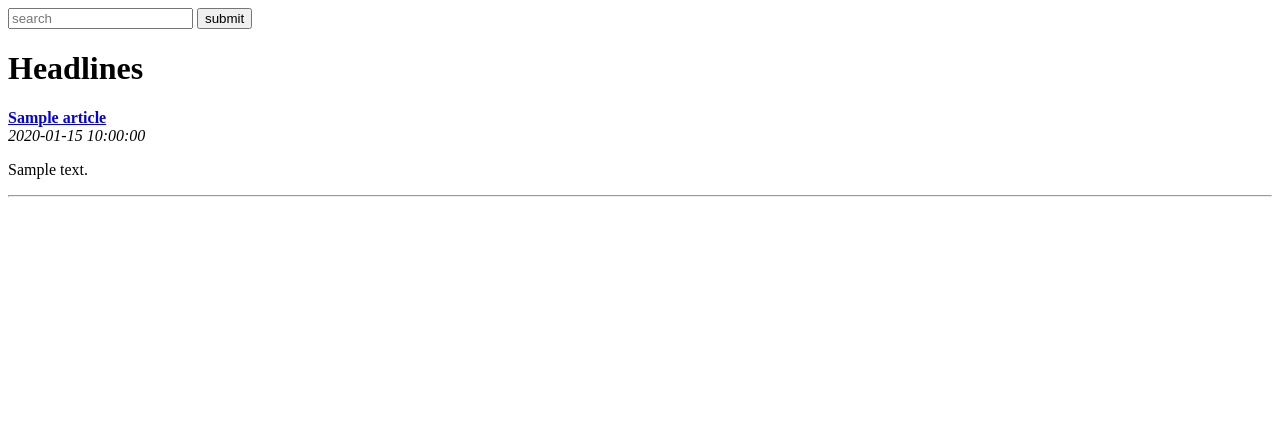
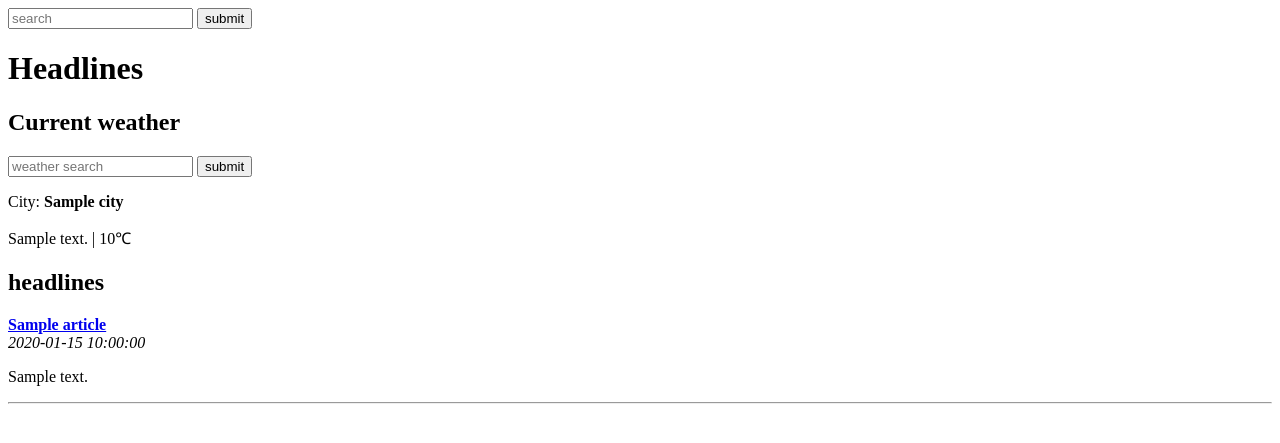
Before and after one commit to goodluckchile001/Headlines, a Flask app: template templates/home.html in a window 1280 px wide. Shown: the top 443 px of the page. Run offline with Flask 3, Linux system fonts and the light colour scheme; the template is opened without the code that fills it: most values are stand-ins (such as "Sample title", 1, 10 or a date in 2020).

Commit message:
seperation of concerns

```diff
--- a/main.py
+++ b/main.py
@@ -1,27 +1,59 @@
+
+
 from flask import Flask
 import feedparser
+import json
+import urllib.parse
+import urllib.request
 from flask import render_template
 from flask import request
 
 
 
 app = Flask(__name__)
+DEFAULTS = {
+    'publication':'bbc',
+    'city':'Lagos'
+}
 RSS_FEED ={'bbc': 'http://feeds.bbci.co.uk/news/rss.xml',
            'cnn':'http://rss.cnn.com/rss/edition.rss',
            'fox':'http://feeds.foxnews.com/foxnews/latest',
-           'iol':'http://www.iol.co.za/cmlink/i.640'}
+           'iol':'http://www.iol.co.za/cmlink/1.640'}
+
 
 
 @app.route("/")
-def get_news():
-    query = request.args.get("publication")
+def home():
+    publication = request.args.get("publication")
+    if not publication:
+        publication = DEFAULTS["publication"]
+    articles = get_news(publication)
+    city = request.args.get("city")
+    if not city:
+        city = DEFAULTS['city']
+    weather = get_weather(city)
+    return render_template("home.html",articles=articles,weather=weather)
+def get_news(query):
     if not query or query.lower() not in RSS_FEED:
-        publication = "bbc"
+        publication = DEFAULTS["publication"]
     else:
         publication = query.lower()
     feed = feedparser.parse(RSS_FEED[publication])
-    return render_template("home.html",
-                           articles = feed['entries'])
 
+    return feed["entries"]
+def get_weather(query):
+    api_url = "https://api.openweathermap.org/data/2.5/weather?q={}&appid=907ca5c7ebf96a13e435f2ce904ecef3"
+    query = urllib.parse.quote(query)
+    url = api_url.format(query)
+    data = urllib.request.urlopen(url).read()
+    parsed = json.loads(data)
+    weather = None
+    if parsed.get("weather"):
+        weather = {
+            "description" : parsed["weather"][0]["description"],
+            "temperature": parsed["main"]["temp"],
+            "city":parsed['name']
+        }
+    return weather
 if __name__ == "__main__":
     app.run()
--- a/templates/home.html
+++ b/templates/home.html
@@ -7,13 +7,21 @@
 
 </head>
 <body>
-<form>
-    <input type="text" placeholder="search">
+<form method="GET">
+    <input type="text" name="publication" placeholder="search">
     <input type="submit" value="submit">
 </form>
     <h1>
         Headlines
     </h1>
+    <h2>Current weather</h2>
+<form method="GET">
+    <input type="text" name="city" placeholder="weather search">
+    <input type="submit" value="submit">
+</form>
+    <p>City: <b>{{weather.city}}</b></p>
+    <p>{{weather.description}} | {{weather.temperature}}&#8451;</p>
+    <h2>headlines</h2>
     {% for article in articles%}
         <b><a href="{{article.link}}">{{article.title}}</a></b><br/>
     <i>
```
